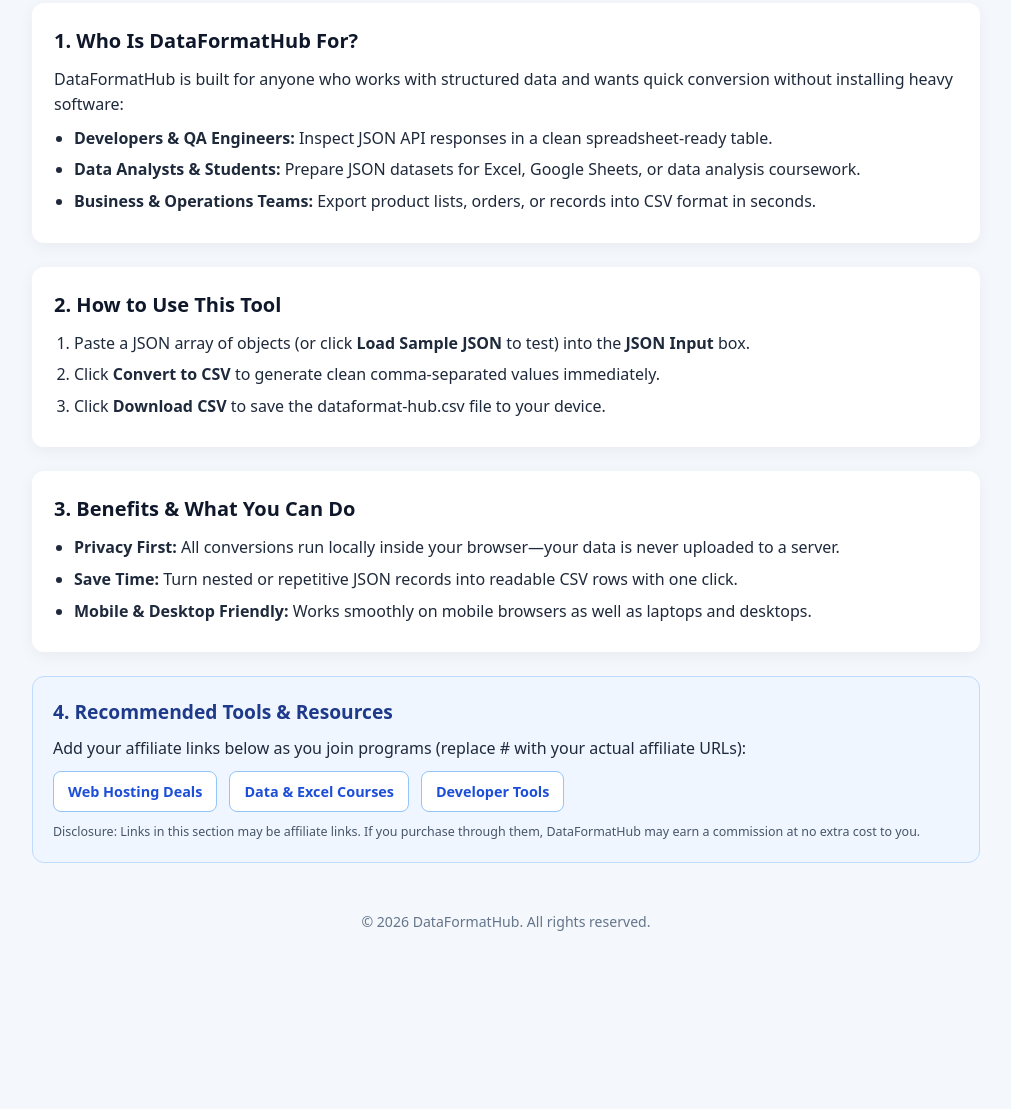
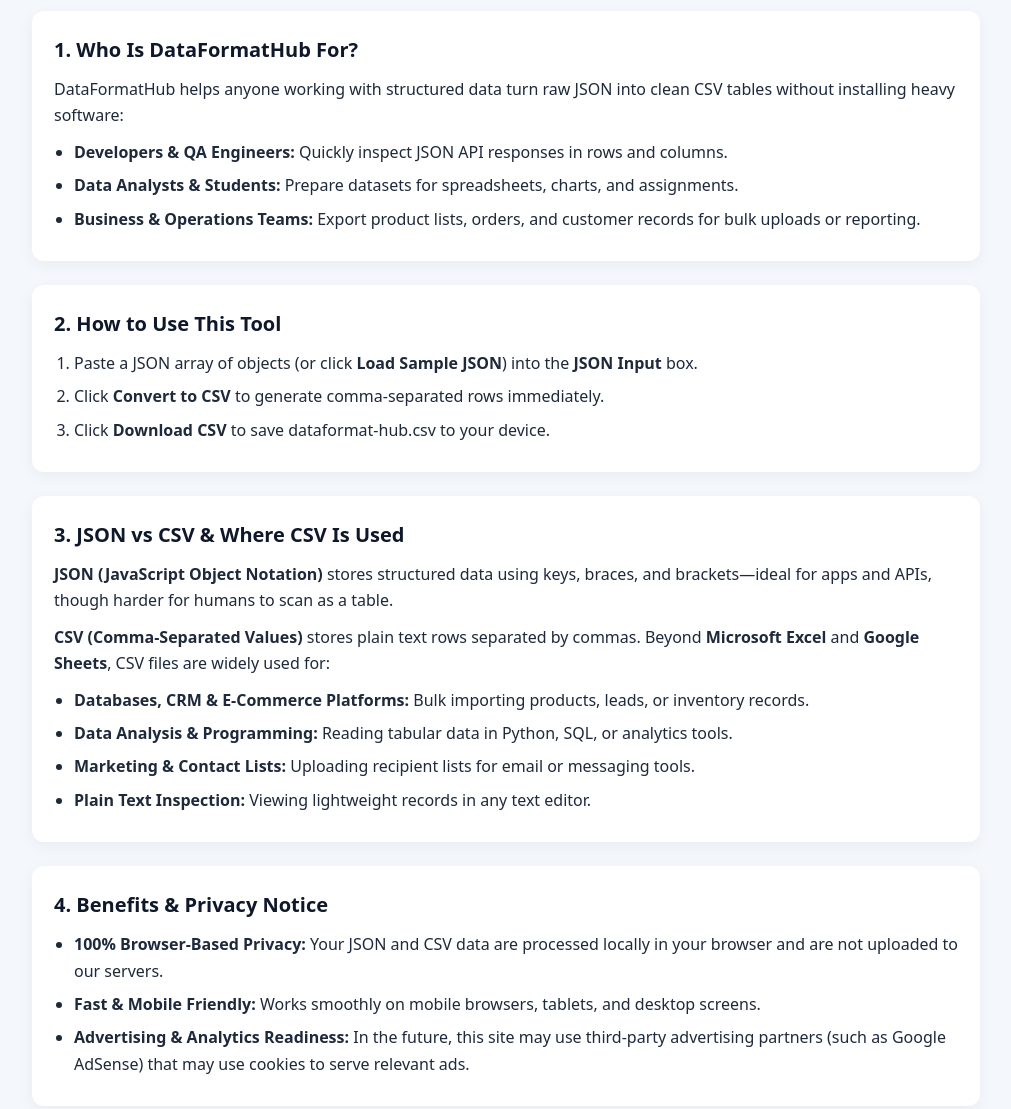
Before and after one commit to dataformathub/dataformathub, a plain HTML site: page index.html in a window 1280 px wide. Shown: the part 537-1646 px from the top of the page, without its empty margins (134-1145 px from the left). Before the commit the page ends 1491 px from the top, so only its background shows below. Drawn offline with Linux system fonts and the light colour scheme.

Commit message:
Revise index.html with content updates and styling changes
Updated meta description for clarity and added new sections on JSON vs CSV and benefits of the tool.

```diff
--- a/index.html
+++ b/index.html
@@ -4,7 +4,7 @@
   <meta charset="UTF-8" />
   <meta name="viewport" content="width=device-width, initial-scale=1.0" />
   <title>DataFormatHub — Free Online JSON to CSV Converter</title>
-  <meta name="description" content="Convert JSON data to CSV format instantly in your browser. Free, fast, and 100% client-side with full data privacy." />
+  <meta name="description" content="Convert JSON data to CSV format instantly in your browser. Learn JSON vs CSV, where CSV is used beyond Excel, and convert data privately." />
   <style>
     * {
       box-sizing: border-box;
@@ -15,21 +15,21 @@
     body {
       background: #f4f7fb;
       color: #1e293b;
-      line-height: 1.6;
+      line-height: 1.65;
     }
     header {
       background: #0f172a;
       color: #ffffff;
-      padding: 20px 16px;
+      padding: 22px 16px;
       text-align: center;
     }
     header h1 {
-      font-size: 1.8rem;
+      font-size: 1.85rem;
       letter-spacing: 0.4px;
     }
     header p {
       color: #cbd5e1;
-      font-size: 0.95rem;
+      font-size: 0.96rem;
       margin-top: 6px;
     }
     .container {
@@ -37,12 +37,12 @@
       margin: 24px auto;
       padding: 0 16px;
     }
-    .tool-card {
+    .tool-card, .info-section {
       background: #ffffff;
       border-radius: 12px;
-      padding: 20px;
-      box-shadow: 0 4px 16px rgba(15, 23, 42, 0.06);
-      margin-bottom: 28px;
+      padding: 22px;
+      box-shadow: 0 4px 16px rgba(15, 23, 42, 0.05);
+      margin-bottom: 24px;
     }
     .grid {
       display: grid;
@@ -100,7 +100,7 @@
     }
     .status {
       margin-top: 12px;
-      font-size: 0.9rem;
+      font-size: 0.92rem;
       font-weight: 500;
     }
     .error {
@@ -109,31 +109,27 @@
     .ok {
       color: #15803d;
     }
-    .info-section {
-      background: #ffffff;
-      border-radius: 12px;
-      padding: 22px;
-      box-shadow: 0 4px 16px rgba(15, 23, 42, 0.05);
-      margin-bottom: 24px;
-    }
     .info-section h2 {
       font-size: 1.25rem;
       color: #0f172a;
       margin-bottom: 10px;
     }
+    .info-section p {
+      margin-bottom: 10px;
+    }
     .info-section ul, .info-section ol {
       padding-left: 20px;
-      margin-top: 8px;
+      margin-top: 6px;
     }
     .info-section li {
-      margin-bottom: 6px;
+      margin-bottom: 7px;
     }
     .affiliate-box {
       background: #eff6ff;
       border: 1px solid #bfdbfe;
       border-radius: 12px;
       padding: 20px;
-      margin-bottom: 28px;
+      margin-bottom: 24px;
     }
     .affiliate-box h2 {
       font-size: 1.2rem;
@@ -157,13 +153,13 @@
       font-size: 0.9rem;
     }
     .disclosure {
-      font-size: 0.78rem;
+      font-size: 0.8rem;
       color: #475569;
       margin-top: 10px;
     }
     footer {
       text-align: center;
-      padding: 20px 16px;
+      padding: 22px 16px;
       color: #64748b;
       font-size: 0.88rem;
     }
@@ -201,11 +197,11 @@
     <!-- Who Is This Site For -->
     <section class="info-section">
       <h2>1. Who Is DataFormatHub For?</h2>
-      <p>DataFormatHub is built for anyone who works with structured data and wants quick conversion without installing heavy software:</p>
+      <p>DataFormatHub helps anyone working with structured data turn raw JSON into clean CSV tables without installing heavy software:</p>
       <ul>
-        <li><strong>Developers &amp; QA Engineers:</strong> Inspect JSON API responses in a clean spreadsheet-ready table.</li>
-        <li><strong>Data Analysts &amp; Students:</strong> Prepare JSON datasets for Excel, Google Sheets, or data analysis coursework.</li>
-        <li><strong>Business &amp; Operations Teams:</strong> Export product lists, orders, or records into CSV format in seconds.</li>
+        <li><strong>Developers &amp; QA Engineers:</strong> Quickly inspect JSON API responses in rows and columns.</li>
+        <li><strong>Data Analysts &amp; Students:</strong> Prepare datasets for spreadsheets, charts, and assignments.</li>
+        <li><strong>Business &amp; Operations Teams:</strong> Export product lists, orders, and customer records for bulk uploads or reporting.</li>
       </ul>
     </section>
 
@@ -213,32 +209,45 @@
     <section class="info-section">
       <h2>2. How to Use This Tool</h2>
       <ol>
-        <li>Paste a JSON array of objects (or click <strong>Load Sample JSON</strong> to test) into the <strong>JSON Input</strong> box.</li>
-        <li>Click <strong>Convert to CSV</strong> to generate clean comma-separated values immediately.</li>
-        <li>Click <strong>Download CSV</strong> to save the <code>dataformat-hub.csv</code> file to your device.</li>
+        <li>Paste a JSON array of objects (or click <strong>Load Sample JSON</strong>) into the <strong>JSON Input</strong> box.</li>
+        <li>Click <strong>Convert to CSV</strong> to generate comma-separated rows immediately.</li>
+        <li>Click <strong>Download CSV</strong> to save <code>dataformat-hub.csv</code> to your device.</li>
       </ol>
     </section>
 
-    <!-- Benefits -->
+    <!-- JSON vs CSV & Where CSV Is Used -->
     <section class="info-section">
-      <h2>3. Benefits &amp; What You Can Do</h2>
+      <h2>3. JSON vs CSV &amp; Where CSV Is Used</h2>
+      <p><strong>JSON (JavaScript Object Notation)</strong> stores structured data using keys, braces, and brackets—ideal for apps and APIs, though harder for humans to scan as a table.</p>
+      <p><strong>CSV (Comma-Separated Values)</strong> stores plain text rows separated by commas. Beyond <strong>Microsoft Excel</strong> and <strong>Google Sheets</strong>, CSV files are widely used for:</p>
       <ul>
-        <li><strong>Privacy First:</strong> All conversions run locally inside your browser—your data is never uploaded to a server.</li>
-        <li><strong>Save Time:</strong> Turn nested or repetitive JSON records into readable CSV rows with one click.</li>
-        <li><strong>Mobile &amp; Desktop Friendly:</strong> Works smoothly on mobile browsers as well as laptops and desktops.</li>
+        <li><strong>Databases, CRM &amp; E-Commerce Platforms:</strong> Bulk importing products, leads, or inventory records.</li>
+        <li><strong>Data Analysis &amp; Programming:</strong> Reading tabular data in Python, SQL, or analytics tools.</li>
+        <li><strong>Marketing &amp; Contact Lists:</strong> Uploading recipient lists for email or messaging tools.</li>
+        <li><strong>Plain Text Inspection:</strong> Viewing lightweight records in any text editor.</li>
+      </ul>
+    </section>
+
+    <!-- Benefits & Privacy -->
+    <section class="info-section">
+      <h2>4. Benefits &amp; Privacy Notice</h2>
+      <ul>
+        <li><strong>100% Browser-Based Privacy:</strong> Your JSON and CSV data are processed locally in your browser and are not uploaded to our servers.</li>
+        <li><strong>Fast &amp; Mobile Friendly:</strong> Works smoothly on mobile browsers, tablets, and desktop screens.</li>
+        <li><strong>Advertising &amp; Analytics Readiness:</strong> In the future, this site may use third-party advertising partners (such as Google AdSense) that may use cookies to serve relevant ads.</li>
       </ul>
     </section>
 
     <!-- Affiliate / Recommended Tools Section -->
     <section class="affiliate-box">
-      <h2>4. Recommended Tools &amp; Resources</h2>
-      <p>Add your affiliate links below as you join programs (replace <code>#</code> with your actual affiliate URLs):</p>
+      <h2>5. Recommended Tools &amp; Resources</h2>
+      <p>Replace <code>#</code> below with your approved affiliate URLs when ready:</p>
       <div class="affiliate-links">
         <a href="#" target="_blank" rel="nofollow sponsored">Web Hosting Deals</a>
-        <a href="#" target="_blank" rel="nofollow sponsored">Data &amp; Excel Courses</a>
-        <a href="#" target="_blank" rel="nofollow sponsored">Developer Tools</a>
+        <a href="#" target="_blank" rel="nofollow sponsored">Spreadsheet &amp; Data Courses</a>
+        <a href="#" target="_blank" rel="nofollow sponsored">Developer Productivity Tools</a>
       </div>
-      <p class="disclosure">Disclosure: Links in this section may be affiliate links. If you purchase through them, DataFormatHub may earn a commission at no extra cost to you.</p>
+      <p class="disclosure">Disclosure: Some links above may be affiliate links. If you make a purchase through them, DataFormatHub may earn a commission at no extra cost to you.</p>
     </section>
   </main>
 
@@ -340,4 +349,4 @@
     });
   </script>
 </body>
-                    </html>
+    </html>
```
